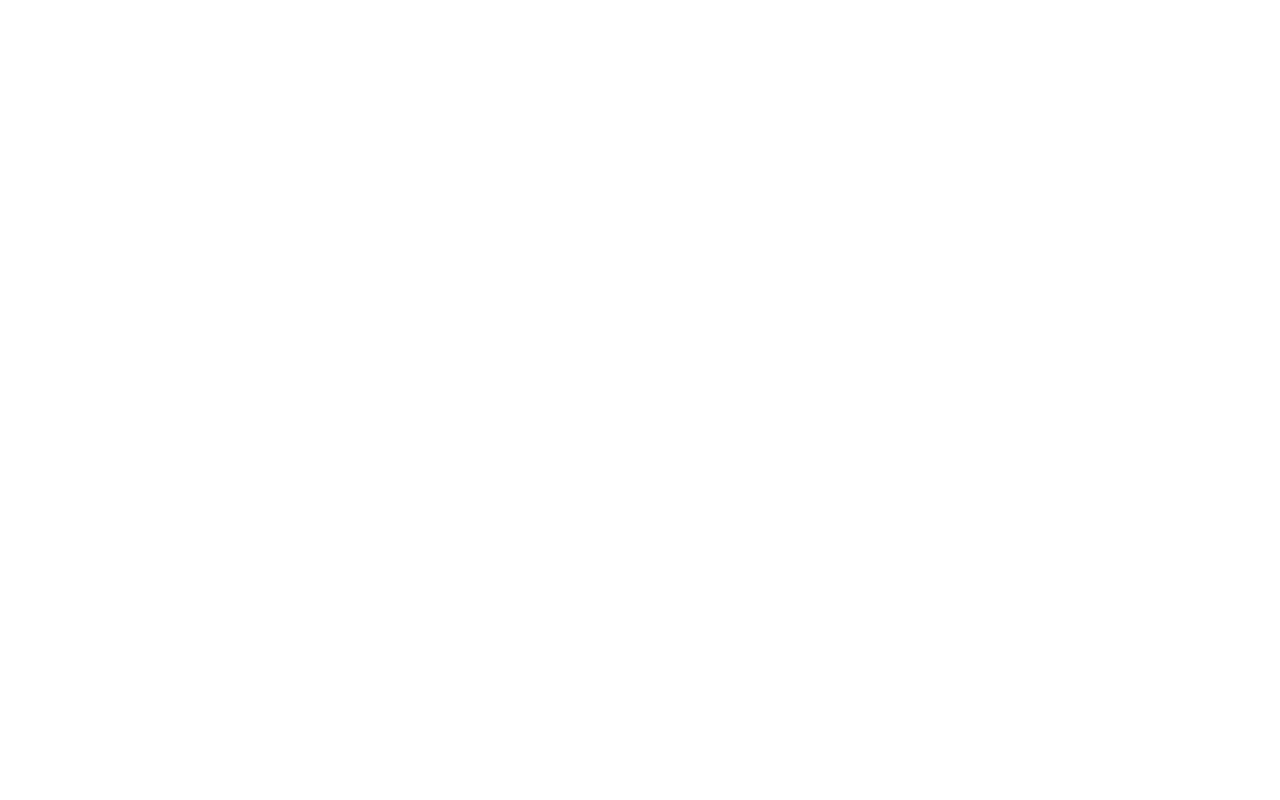
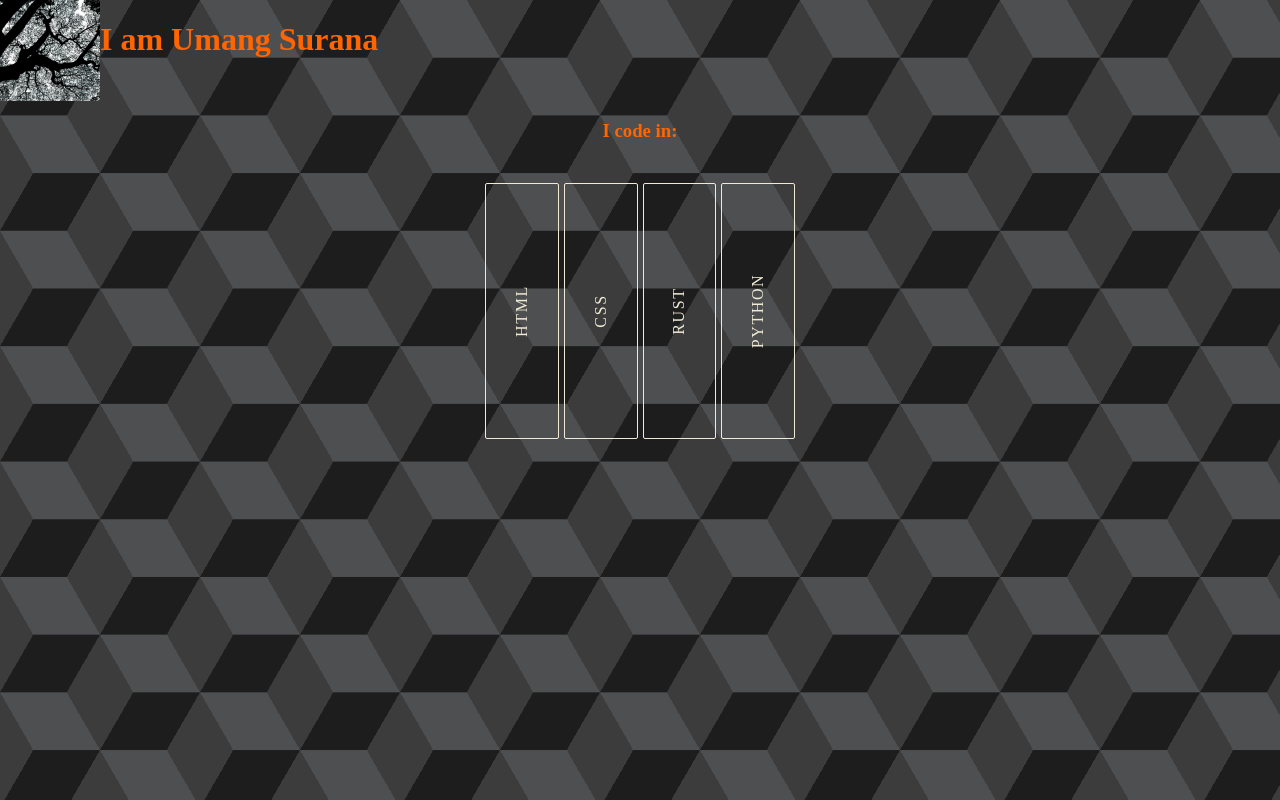
Before and after one commit to TeenCoder159/portfolio, a plain HTML site: page index.html in a window 1280 px wide. Drawn offline with Linux system fonts and the light colour scheme.

Commit message:
Start working on portfolio website

```diff
--- a/index.html
+++ b/index.html
@@ -3,11 +3,31 @@
 <head>
     <meta charset="UTF-8">
     <meta name="viewport" content="width=device-width, initial-scale=1.0">
-    <title>Title</title>
+    <title>Umang Surana</title>
     <link rel="stylesheet" href="styles.css">
 </head>
 <body>
+    <div id="bg"></div>
+    <div class="main">
+        <img id="pfp" src="media/pfp.jpg">
+        <div class="details">
+            <h1>I am Umang Surana</h1>
+        </div>
 
+    </div>
+    <div class="lang">
+        <h3>I code in:</h3>
+        <div class="lang-card">
+
+            <p><span>HTML</span></p>
+            <p><span>CSS</span></p>
+            <p><span>Rust</span></p>
+            <p><span>Python</span></p>
+        </div>
+    </div>
+    <div class="about">
+
+    </div>
     <script src="script.js"></script>
 </body>
 </html>
--- a/styles.css
+++ b/styles.css
@@ -0,0 +1,101 @@
+:root{
+    --pri-clr: #27445D;
+    --sec-clr: #497D74;
+    --ter-clr: #71BBB2;
+    --contrast-clr: #EFE9D5;
+    --contrast-alt: #FF6500;
+    --background-one: #0B192C;
+    --background-two: #1E3E62;
+}
+
+#bg{
+    position: absolute;
+    width: 100%;
+    height: 100%;
+    --s: 200px; /* control the size */
+    --c1: #1d1d1d;
+    --c2: #4e4f51;
+    --c3: #3c3c3c;
+    z-index: -1;
+
+  background: repeating-conic-gradient(
+        from 30deg,
+        #0000 0 120deg,
+        var(--c3) 0 180deg
+      )
+      calc(0.5 * var(--s)) calc(0.5 * var(--s) * 0.577),
+    repeating-conic-gradient(
+      from 30deg,
+      var(--c1) 0 60deg,
+      var(--c2) 0 120deg,
+      var(--c3) 0 180deg
+    );
+  background-size: var(--s) calc(var(--s) * 0.577);
+}
+
+body{
+    display: flex;
+    justify-content: center;
+    text-align: center;
+    flex-wrap: wrap;
+    width: 100vw;
+    margin: 0;
+    padding: 0;
+    color: var(--contrast-alt);
+}
+
+.main{
+    width: 100%;
+    padding: 0;
+    margin: 0;
+    display: flex;
+    flex-wrap: nowrap;
+}
+
+#pfp{
+    width: 100px;
+
+}
+
+.lang-card {
+    width: 310px;
+    height: 254px;
+    border-radius: 4px;
+    background: transparent;
+    display: flex;
+    gap: 5px;
+    padding: .4em;
+  }
+
+.lang-card p {
+    height: 100%;
+    flex: 1;
+    overflow: hidden;
+    cursor: pointer;
+    border-radius: 2px;
+    transition: all .5s;
+    background: transparent;
+    border: 1px solid var(--contrast-clr);
+    display: flex;
+    justify-content: center;
+    align-items: center;
+  }
+
+.lang-card p:hover {
+    flex: 4;
+  }
+
+.lang-card p span {
+    min-width: 14em;
+    padding: .5em;
+    text-align: center;
+    transform: rotate(-90deg);
+    transition: all .5s;
+    text-transform: uppercase;
+    color: var(--contrast-clr);
+    letter-spacing: .1em;
+  }
+
+.lang-card p:hover span {
+    transform: rotate(0);
+  }
```
Also changed, not shown: media/pfp.jpg (added).
